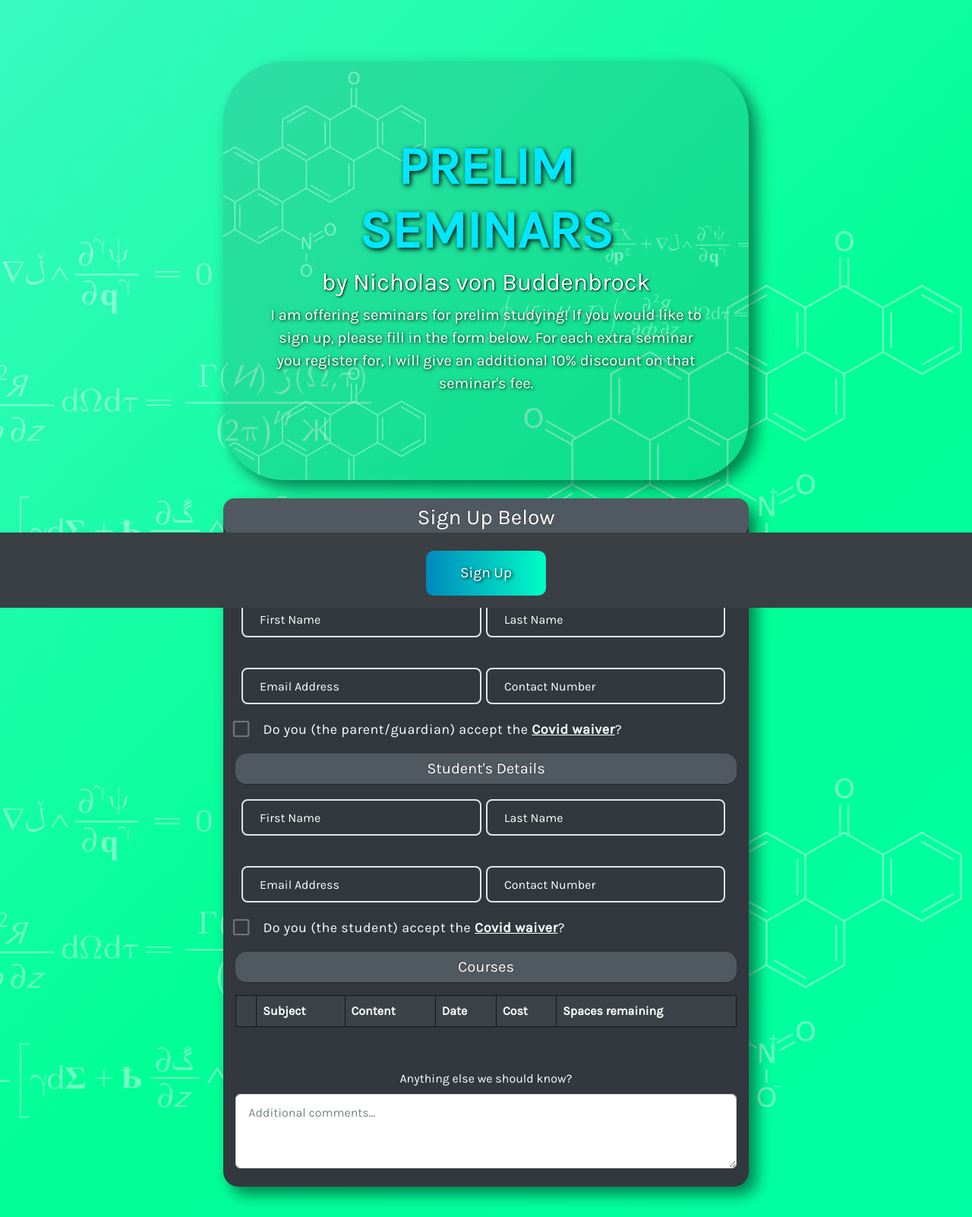
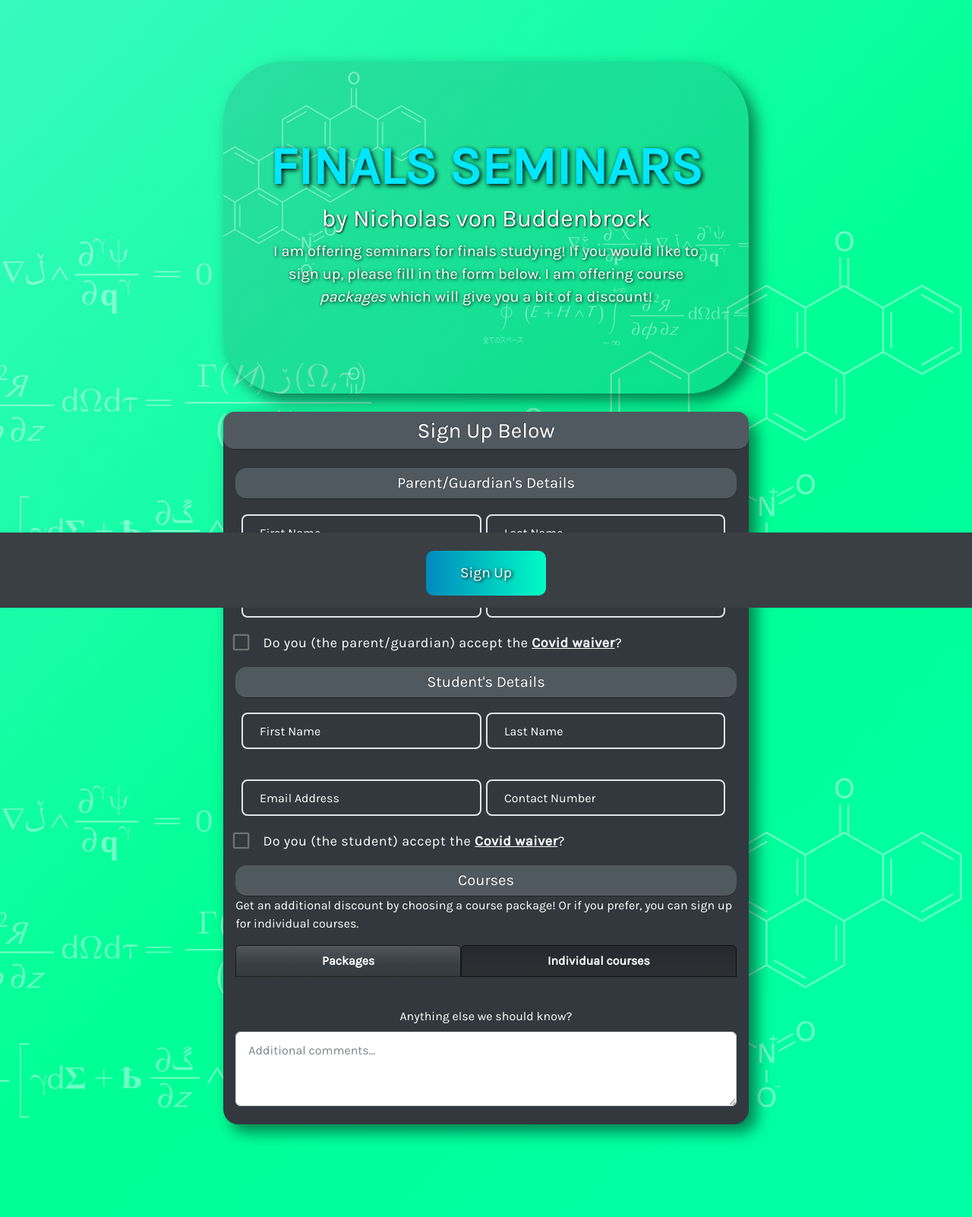
Before and after one commit to jononunes/seminar-signup, a Django app: page / in a window 1280 px wide. Shown: the top 1602 px of the page at 76% size. Run offline with Django 3.2, Linux system fonts and the light colour scheme; data that the repository does not hold is empty.

Commit message:
Added tabs and removed discount methodology.

```diff
--- a/database/static/database/helpers.js
+++ b/database/static/database/helpers.js
@@ -45,7 +45,7 @@ function reset_payment_button() {
     let tickedCheckboxes = get_ticked_checkboxes()
 
     if (tickedCheckboxes.length > 0) {
-        let total_cost = get_discounted_cost(tickedCheckboxes, discount)
+        let total_cost = get_total_cost(tickedCheckboxes)
 
         button.disabled = false;
         text.textContent = "Total cost: R" + total_cost
--- a/database/templates/database/signup_form.html
+++ b/database/templates/database/signup_form.html
@@ -75,13 +75,12 @@
                 <div class="col-lg-8 col-md-12">
                     <div class="p-5 mb-4 bg-trans">
                         <div class="container-fluid py-5">
-                            <h1 class="display-5 fw-bold">PRELIM SEMINARS</h1>
+                            <h1 class="display-5 fw-bold">FINALS SEMINARS</h1>
                             <h2>by Nicholas von Buddenbrock</h2>
                             <p class="col-md-8 text-justify">
-                                I am offering seminars for prelim studying! If you would like
-                                to sign up, please fill in the form below. For each extra
-                                seminar you register for, I will give an additional 10%
-                                discount on that seminar's fee.
+                                I am offering seminars for finals studying! If you would like
+                                to sign up, please fill in the form below. I am offering course
+                                <i>packages</i> which will give you a bit of a discount!
                             </p>
                         </div>
                     </div>
@@ -249,12 +248,24 @@
 
                             <div class="py-2">
                                 <h5 class="card-header">Courses</h5>
-                                <!--<h6 class="my-2 text-info">Note on the course levels:</h6>
-                                          <p><i>Standard level</i> courses are teaching focussed for students who are not completely
-                                              comfortable with the content.</p>
-                                          <p><i>Advanced level</i> courses are practice focussed for students who are comfortable with
-                                              the content and would like more practice.</p> -->
-                                <table class="table table-bordered">
+                                <!--<h6 class="my-2 text-info">Note on the course levels:</h6> -->
+                                <p>Get an additional discount by choosing a course package! Or if you prefer,
+                                    you can sign up for individual courses.</p>
+                                <ul class="nav nav-tabs nav-fill">
+                                    <li class="nav-item">
+                                        <a class="nav-link active" data-bs-toggle="tab" href="#packagesTab">Packages</a>
+                                    </li>
+                                    <li class="nav-item">
+                                        <a class="nav-link" data-bs-toggle="tab" href="#individualCoursesTab">Individual
+                                            courses</a>
+                                    </li>
+                                </ul>
+                                <div id="tabContent" class="tab-content">
+                                    <div class="tab-pane fade active show" id="packagesTab">
+
+                                    </div>
+                                    <div class="tab-pane fade" id="individualCoursesTab">
+                                        <table class="table table-bordered">
                                     <thead>
                                     <tr>
                                         <th scope="col"></th>
@@ -313,6 +324,9 @@
                                     {% endfor %}
                                     </tbody>
                                 </table>
+                                    </div>
+                                </div>
+
                             </div>
                             <div class="form-group py-2">
                                 <label for="additionalInfoTextArea" class="form-label mt-4"
--- a/seminar_signup/settings.py
+++ b/seminar_signup/settings.py
@@ -25,7 +25,7 @@ BASE_DIR = Path(__file__).resolve().parent.parent
 SECRET_KEY = 'django-insecure-4!4c3m@f+$$^tw(u0v_*7p4)co-&fp*id15v4w@(qgqvy(gtm9'
 
 # SECURITY WARNING: don't run with debug turned on in production!
-DEBUG = False
+DEBUG = True
 
 if DEBUG:
     PAYFAST_URL = "https://sandbox.payfast.co.za/eng/process"
```
Also changed, not shown: 1 other file.
